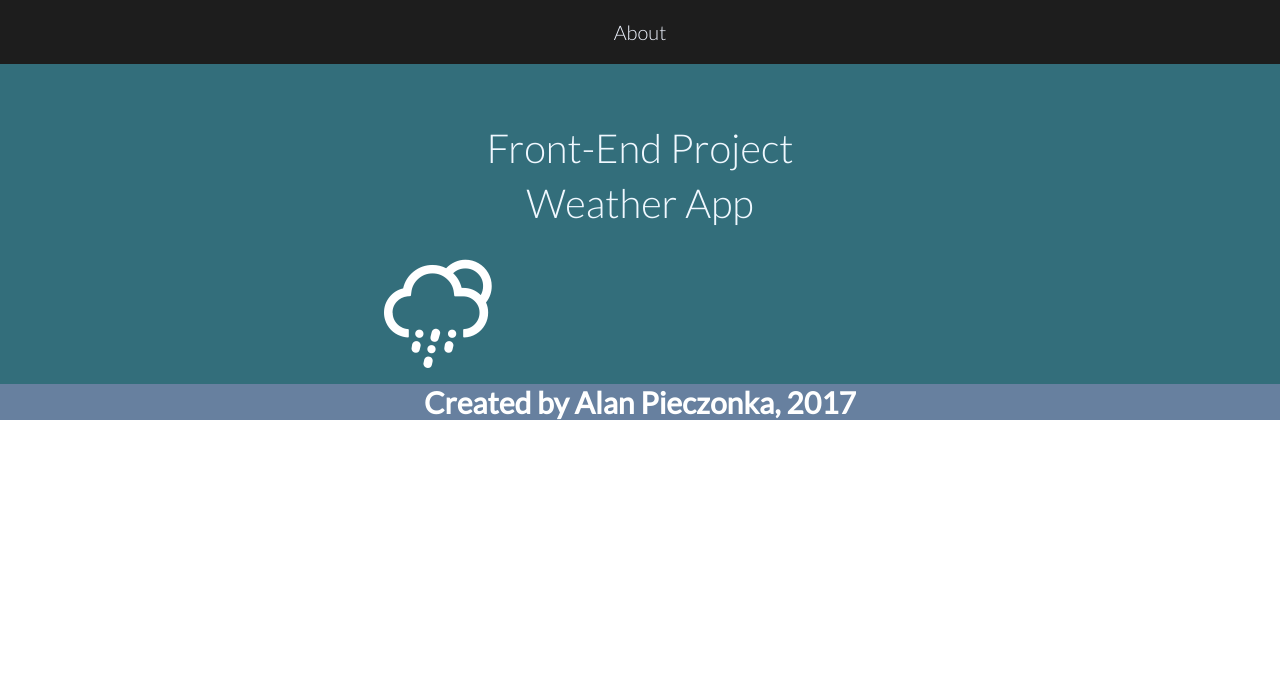
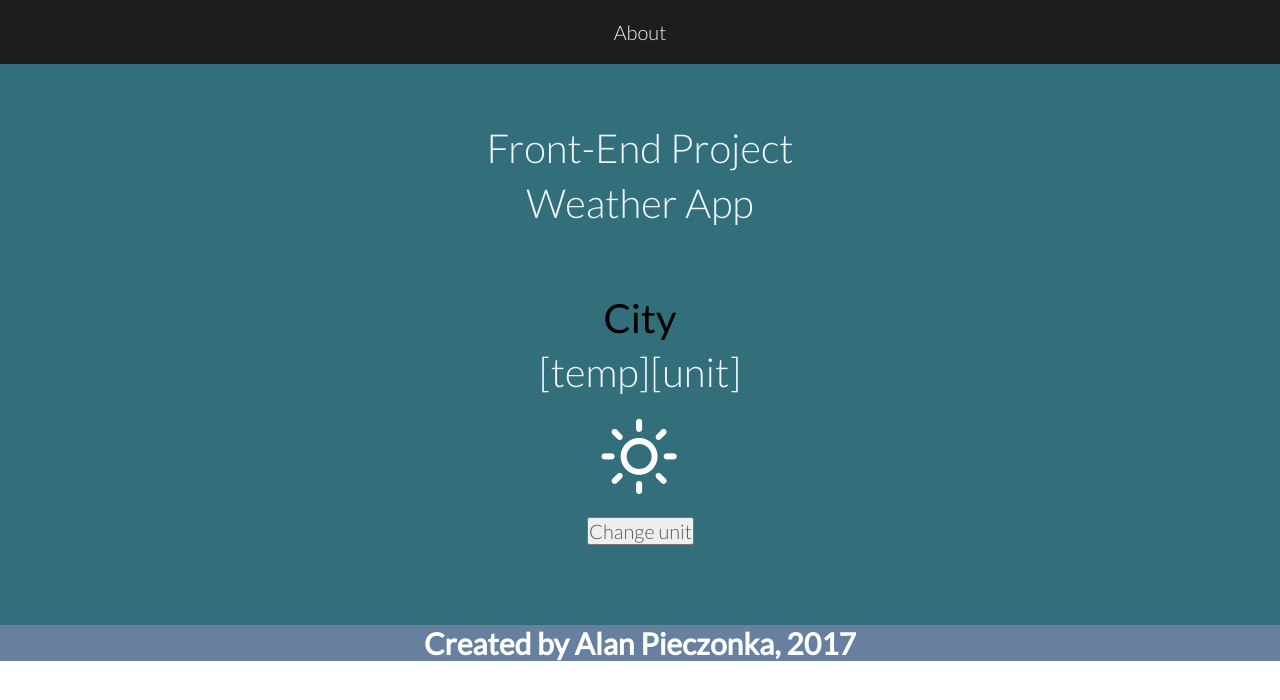
Before and after one commit to AlanPieczonka/weather-app, a plain HTML site: page index.html in a window 1280 px wide. Drawn offline with nearby package versions, Linux system fonts and the light colour scheme; some icons are missing.

Commit message:
Better hero and basic icon config

```diff
--- a/css/style.css
+++ b/css/style.css
@@ -27,6 +27,7 @@ body {
 .row {
     max-width: 1440px;
     margin: 0 auto;  /*margin: 0 auto;*/
+
 }
 
 section {
@@ -76,24 +77,27 @@ header{
     background-color: #336E7B;
 }
 
-.ikony{
-    position: relative;
-    margin-bottom: 50px;
+.info-f{
+    margin-top: 40px;
+    color: black;
+    font-weight: 500;
+}
+
+.ikona{
+    color: white;
+    font-size: 68px;
+    text-align: center;
+    margin-left: 47%;
 }
 
 
 
-
-.chmurka{
-    font-size: 96px;
-    color: white;
-    position: absolute;
-    left: 30%;
+button{
+    display: block;
+    margin-top: 2%;
+    margin-left: 45.85%;
 
 }
-
-
-
 
 
 
--- a/index.html
+++ b/index.html
@@ -37,9 +37,15 @@
     </div>
 
     <div class="row">
-        <div class="ikony">
-            <i class="wi wi-night-sleet chmurka "></i>
-        </div>
+        <div class="info">
+
+            <h1 class="info-f">City</h1>
+            <h1>[temp][unit]</h1>
+            <i class="ikona wi wi-day-sunny"></i>
+            <!--remember to type 2x wi -->
+            <button>Change unit</button>
+
+            </div>
     </div>
 
 </section>
```
